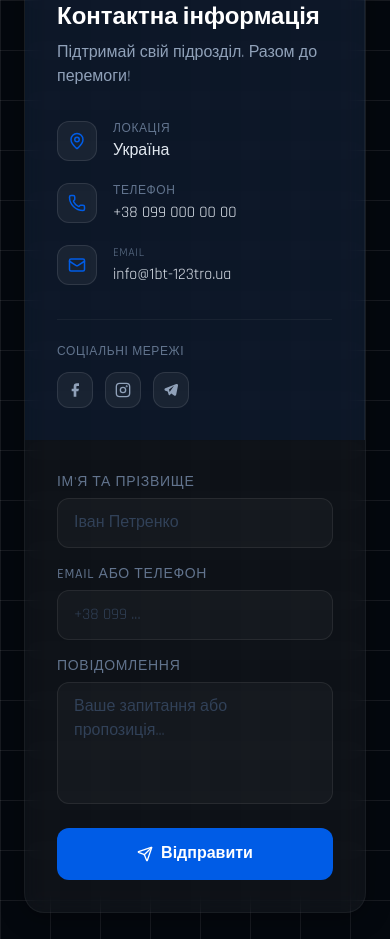
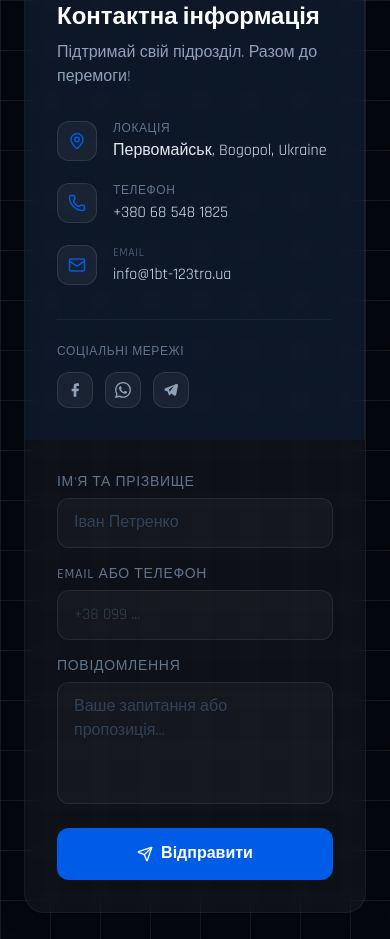
Before and after one commit to bohdanadamenko/1battalion123tro, a React (Vite) app in the folder 1bt-app/: page / in a window 390 px wide. Shown: the part 5100-6039 px from the top of the page. Built offline with nearby package versions, Linux system fonts and the light colour scheme.

Commit message:
feat: update contact info and add WhatsApp
- Update phone to +380 68 548 1825 and make it clickable (tel:)
- Update address to Первомайськ, Bogopol, Ukraine
- Replace Instagram slot with WhatsApp link
- Update Facebook profile URL

```diff
--- a/1bt-app/src/components/Contact.tsx
+++ b/1bt-app/src/components/Contact.tsx
@@ -32,8 +32,8 @@
               <p className="text-slate-400 text-base mb-8">Підтримай свій підрозділ. Разом до перемоги!</p>
               <div className="space-y-5">
                 {[
-                  { icon: MapPin, label: 'Локація', val: 'Україна' },
-                  { icon: Phone, label: 'Телефон', val: '+38 099 000 00 00' },
+                  { icon: MapPin, label: 'Локація', val: 'Первомайськ, Bogopol, Ukraine' },
+                  { icon: Phone, label: 'Телефон', val: '+380 68 548 1825' },
                   { icon: Mail, label: 'Email', val: 'info@1bt-123tro.ua' },
                 ].map(({ icon: Icon, label, val }) => (
                   <div key={label} className="flex items-start gap-4">
@@ -42,7 +42,13 @@
                     </div>
                     <div>
                       <div className="text-xs text-slate-500 uppercase tracking-wider">{label}</div>
-                      <div className="text-base text-slate-200 mt-0.5">{val}</div>
+                      {label === 'Телефон' ? (
+                        <a href={`tel:${val.replace(/\s+/g, '')}`} className="text-base text-slate-200 mt-0.5 hover:text-uaBlue hover:underline transition-colors block">
+                          {val}
+                        </a>
+                      ) : (
+                        <div className="text-base text-slate-200 mt-0.5">{val}</div>
+                      )}
                     </div>
                   </div>
                 ))}
@@ -52,17 +58,15 @@
               <p className="text-xs text-slate-500 uppercase tracking-wider mb-3">Соціальні мережі</p>
               <div className="flex gap-3">
                 {/* Facebook */}
-                <a href="#" className="w-9 h-9 rounded-xl bg-white/5 border border-white/10 flex items-center justify-center text-slate-400 hover:text-white hover:bg-[#1877f2] transition-colors">
+                <a href="https://www.facebook.com/profile.php?id=61582558701596" target="_blank" rel="noopener noreferrer" className="w-9 h-9 rounded-xl bg-white/5 border border-white/10 flex items-center justify-center text-slate-400 hover:text-white hover:bg-[#1877f2] transition-colors">
                   <svg viewBox="0 0 24 24" fill="currentColor" className="w-4 h-4">
                     <path d="M18 2h-3a5 5 0 0 0-5 5v3H7v4h3v8h4v-8h3l1-4h-4V7a1 1 0 0 1 1-1h3z"/>
                   </svg>
                 </a>
-                {/* Instagram */}
-                <a href="#" className="w-9 h-9 rounded-xl bg-white/5 border border-white/10 flex items-center justify-center text-slate-400 hover:text-white hover:bg-[#e1306c] transition-colors">
-                  <svg viewBox="0 0 24 24" fill="none" stroke="currentColor" strokeWidth="2" strokeLinecap="round" strokeLinejoin="round" className="w-4 h-4">
-                    <rect x="2" y="2" width="20" height="20" rx="5" ry="5"/>
-                    <circle cx="12" cy="12" r="4"/>
-                    <circle cx="17.5" cy="6.5" r="0.5" fill="currentColor"/>
+                {/* WhatsApp */}
+                <a href="https://wa.me/380934759942" target="_blank" rel="noopener noreferrer" className="w-9 h-9 rounded-xl bg-white/5 border border-white/10 flex items-center justify-center text-slate-400 hover:text-white hover:bg-[#25D366] transition-colors">
+                  <svg viewBox="0 0 24 24" fill="currentColor" className="w-4 h-4">
+                    <path d="M17.472 14.382c-.297-.149-1.758-.867-2.03-.967-.273-.099-.471-.148-.67.15-.197.297-.767.966-.94 1.164-.173.199-.347.223-.644.075-.297-.15-1.255-.463-2.39-1.475-.883-.788-1.48-1.761-1.653-2.059-.173-.297-.018-.458.13-.606.134-.133.298-.347.446-.52.149-.174.198-.298.298-.497.099-.198.05-.371-.025-.52-.075-.149-.669-1.612-.916-2.207-.242-.579-.487-.5-.669-.51-.173-.008-.371-.01-.57-.01-.198 0-.52.074-.792.372-.272.297-1.04 1.016-1.04 2.479 0 1.462 1.065 2.875 1.213 3.074.149.198 2.096 3.2 5.077 4.487.709.306 1.262.489 1.694.625.712.227 1.36.195 1.871.118.571-.085 1.758-.719 2.006-1.413.248-.694.248-1.289.173-1.413-.074-.124-.272-.198-.57-.347m-5.421 7.403h-.004a9.87 9.87 0 01-5.031-1.378l-.361-.214-3.741.982.998-3.648-.235-.374a9.86 9.86 0 01-1.51-5.26c.001-5.45 4.436-9.884 9.888-9.884 2.64 0 5.122 1.03 6.988 2.898a9.825 9.825 0 012.893 6.994c-.003 5.45-4.437 9.884-9.885 9.884m8.413-18.297A11.815 11.815 0 0012.05 0C5.495 0 .16 5.335.157 11.892c0 2.096.547 4.142 1.588 5.945L.057 24l6.305-1.654a11.882 11.882 0 005.683 1.448h.005c6.554 0 11.89-5.335 11.893-11.893a11.821 11.821 0 00-3.48-8.413Z"/>
                   </svg>
                 </a>
                 {/* Telegram */}
```
